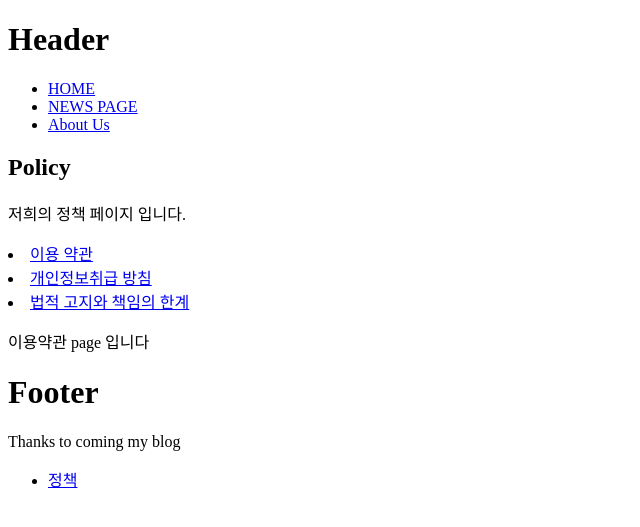
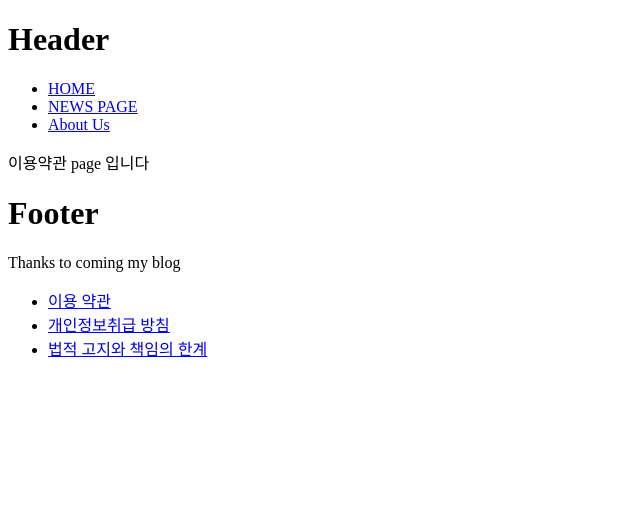
Before and after one commit to bartkim0426/seuling, a Django app: template wpsblog/wpsblog/templates/policy/terms.html in a window 1280 px wide. Shown: the top 527 px of the page, without its empty margins (0-640 px from the left). Run offline with Django 3.2, Linux system fonts and the light colour scheme; the template is opened without the code that fills it, so the values that code supplies are empty; parts of the project's set-up code (start-up, migrations or seed data) failed here and were passed over.

Commit message:
refactor policy: using include

```diff
--- a/wpsblog/wpsblog/templates/footer.html
+++ b/wpsblog/wpsblog/templates/footer.html
@@ -3,5 +3,7 @@
 <p> Thanks to coming my blog </p>
 
 <ul>
-	<li><a href="{% url "terms"  %}"> 정책 </a></li>
+	<li><a href="{% url "policy:terms"  %}"> 이용 약관 </a></li>
+	<li><a href="{% url "policy:privacy"  %}"> 개인정보취급 방침</a></li>
+	<li><a href="{% url "policy:disclaimer"  %}"> 법적 고지와 책임의 한계</a></li>
 </ul>
--- a/wpsblog/wpsblog/templates/policy/base_policy.html
+++ /dev/null
@@ -1,13 +0,0 @@
-{% extends "base.html" %}
-
-{% block title %} Policy {% endblock %}
-
-{% block content %}
-<h2>Policy </h2>
-<p> 저희의 정책 페이지 입니다. </p>
-	<li><a href="{% url "terms"  %}"> 이용 약관 </a></li>
-	<li><a href="{% url "privacy"  %}"> 개인정보취급 방침</a></li>
-	<li><a href="{% url "disclaimer"  %}"> 법적 고지와 책임의 한계</a></li>
-{% block policy_content %}{% endblock policy_content %}
-
-{% endblock content  %}
--- a/wpsblog/wpsblog/templates/policy/disclaimer.html
+++ b/wpsblog/wpsblog/templates/policy/disclaimer.html
@@ -1,9 +1,9 @@
-{% extends "policy/base_policy.html" %}
+{% extends "base.html" %}
 
 {% block title %} Disclaimer {% endblock %}
 
-{% block policy_content  %}
+{% block content  %}
 
 <p> 법적 고지와 책임의 한계 </p>
 
-{% endblock policy_content %}
+{% endblock content %}
--- a/wpsblog/wpsblog/templates/policy/privacy.html
+++ b/wpsblog/wpsblog/templates/policy/privacy.html
@@ -1,9 +1,9 @@
-{% extends "policy/base_policy.html" %}
+{% extends "base.html" %}
 
 {% block title %} privacy {% endblock %}
 
-{% block policy_content  %}
+{% block content  %}
 
 <p> 개인정보 취급 방침  </p>
 
-{% endblock policy_content %}
+{% endblock content %}
--- a/wpsblog/wpsblog/templates/policy/terms.html
+++ b/wpsblog/wpsblog/templates/policy/terms.html
@@ -1,9 +1,9 @@
-{% extends "policy/base_policy.html" %}
+{% extends "base.html" %}
 
 {% block title %} terms {% endblock %}
 
-{% block policy_content  %}
+{% block content %}
 
 <p> 이용약관 page 입니다 </p>
 
-{% endblock policy_content %}
+{% endblock content %}
--- a/wpsblog/wpsblog/urls.py
+++ b/wpsblog/wpsblog/urls.py
@@ -1,4 +1,4 @@
-from django.conf.urls import url
+from django.conf.urls import url, include
 from django.contrib import admin
 from wpsblog.views import *
 
@@ -9,18 +9,10 @@ urlpatterns = [
     url(r'^rooms/(?P<room_id>\d+)/$', room, name="room"),
     url(r'^news/$', news, name="news"),
     url(r'^about/us/$', about, name="about"),
-    url(r'^policy/terms/$', terms, name="terms"),
-    url(r'^policy/privacy/$', privacy, name="privacy"),
-    url(r'^policy/disclaimer/$', disclaimer, name='disclaimer'),
 
+    url(r'^policy/', include([
+        url(r'^terms/$', terms, name="terms"),
+        url(r'^privacy/$', privacy, name="privacy"),
+        url(r'^disclaimer/$', disclaimer, name='disclaimer'),
+        ], namespace='policy'))
 ]
-
-
-# 1. about page (.../about , .../about/us , .../about-us/)
-
-# 2. 정책
-# 이용약관 page ( /terms/ )
-# 개인정보 취급방침 페이지 (... /privacy/)
-# 법적 고지와 책임의 한계 (... /disclaimer/)
-
-# 이것들을 header에 넣어서 동작하게
```
